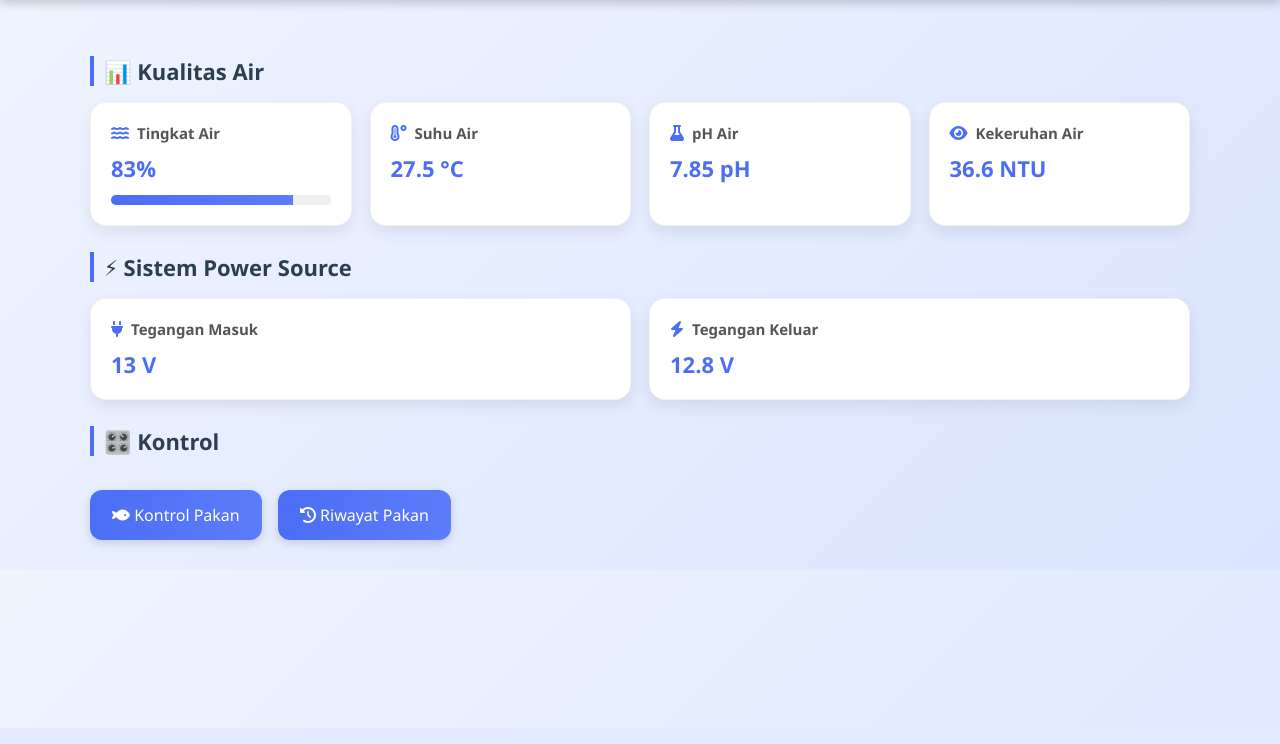
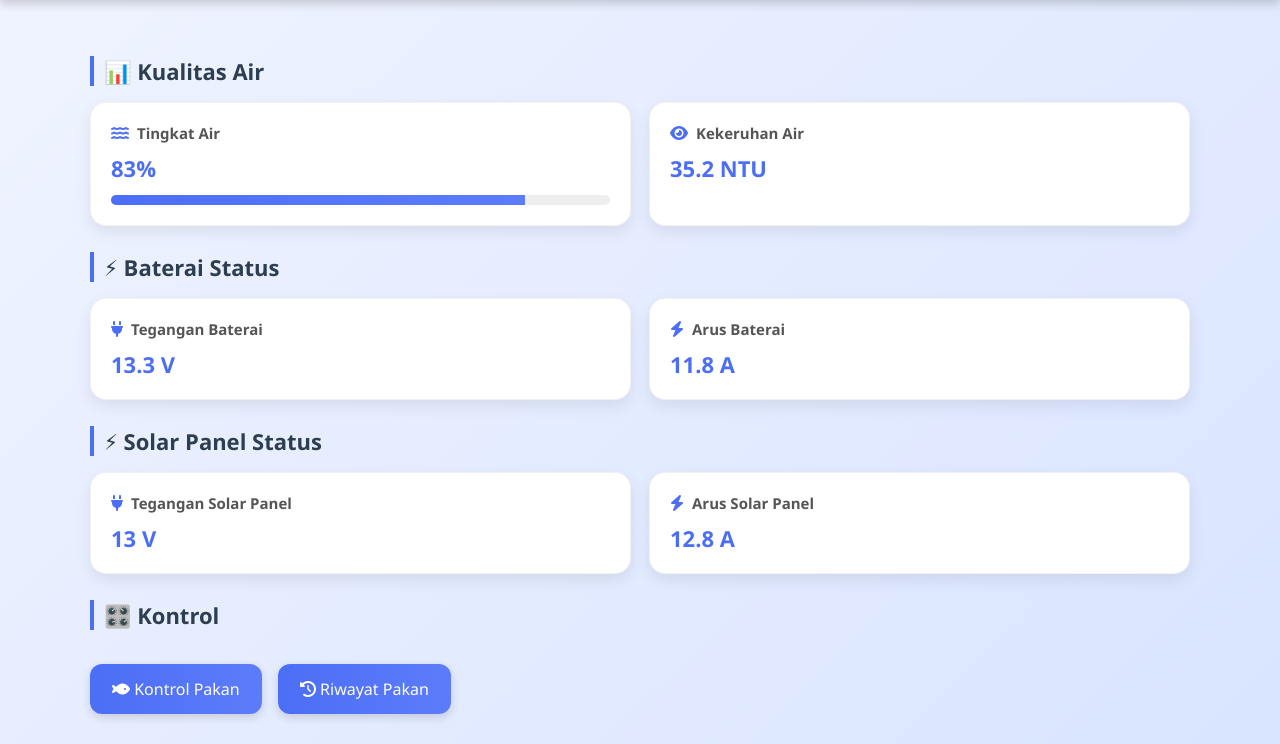
Before and after one commit to AhmadFadhelP/lipplopp, a PHP site: page /frontend/dashboard.php in a window 1280 px wide. Shown: the part 72-816 px from the top of the page. Before the commit the page ends 719 px from the top, so only its background shows below. Run offline with PHP 8.4, Linux system fonts and the light colour scheme; the visitor is signed in with stand-in values (Sample User, id 1).

Commit message:
changing some parameter on dashboard

```diff
--- a/frontend/dashboard.php
+++ b/frontend/dashboard.php
@@ -146,29 +146,34 @@ if (!isset($_SESSION['username'])) {
         <p id="tingkatAir">75%</p>
         <div class="progress-bar"><div id="tingkatAirBar" class="progress-fill"></div></div>
       </div>
-      <div class="card">
-        <h4><i class="fa fa-temperature-high"></i> Suhu Air</h4>
-        <p id="suhuAir">27.5 °C</p>
-      </div>
-      <div class="card">
-        <h4><i class="fa fa-flask"></i> pH Air</h4>
-        <p id="phAir">7.2 pH</p>
-      </div>
+
+
       <div class="card">
         <h4><i class="fa fa-eye"></i> Kekeruhan Air</h4>
         <p id="kekeruhanAir">25.5 NTU</p>
       </div>
     </div>
 
-    <div class="section-title">⚡ Sistem Power Source</div>
+    <div class="section-title">⚡ Baterai Status</div>
     <div class="grid">
       <div class="card">
-        <h4><i class="fa fa-plug"></i> Tegangan Masuk</h4>
-        <p id="teganganMasuk">13.9 V</p>
+        <h4><i class="fa fa-plug"></i> Tegangan Baterai</h4>
+        <p id="teganganBaterai">13.9 V</p>
       </div>
       <div class="card">
-        <h4><i class="fa fa-bolt"></i> Tegangan Keluar</h4>
-        <p id="teganganKeluar">12.8 V</p>
+        <h4><i class="fa fa-bolt"></i> Arus Baterai</h4>
+        <p id="arusBaterai">12.8 A</p>
+      </div>
+    </div>
+    <div class="section-title">⚡ Solar Panel Status</div>
+    <div class="grid">
+      <div class="card">
+        <h4><i class="fa fa-plug"></i> Tegangan Solar Panel</h4>
+        <p id="teganganSolarpanel">13.9 V</p>
+      </div>
+      <div class="card">
+        <h4><i class="fa fa-bolt"></i> Arus Solar Panel</h4>
+        <p id="arusSolarpanel">12.8 A</p>
       </div>
     </div>
 
@@ -185,24 +190,23 @@ if (!isset($_SESSION['username'])) {
 
     function updateRandomData() {
       const tingkatAir = getRandom(50, 100, 0);
-      const suhu = getRandom(25, 32, 1);
-      const ph = getRandom(6.5, 8.5, 2);
       const kekeruhan = getRandom(10, 80, 1);
-      const tegIn = getRandom(12, 14, 1);
-      const tegOut = getRandom(11, 13, 1);
+      const teganganBaterai = getRandom(12, 14, 1);
+      const arusBaterai = getRandom(11, 13, 1);
+      const teganganSolarpanel = getRandom(12, 14, 1);
+      const arusSolarpanel = getRandom(11, 13, 1);
 
       document.getElementById('tingkatAir').textContent = tingkatAir + '%';
-      document.getElementById('suhuAir').textContent = suhu + ' °C';
-      document.getElementById('phAir').textContent = ph + ' pH';
       document.getElementById('kekeruhanAir').textContent = kekeruhan + ' NTU';
-      document.getElementById('teganganMasuk').textContent = tegIn + ' V';
-      document.getElementById('teganganKeluar').textContent = tegOut + ' V';
+      document.getElementById('teganganBaterai').textContent = teganganBaterai + ' V';
+      document.getElementById('arusBaterai').textContent = arusBaterai + ' A';
+      document.getElementById('teganganSolarpanel').textContent = teganganSolarpanel + ' V';
+      document.getElementById('arusSolarpanel').textContent = arusSolarpanel + ' A';
 
       document.getElementById('tingkatAirBar').style.width = tingkatAir + "%";
 
       // warna dinamis
-      document.getElementById('suhuAir').style.color = suhu > 30 ? "#FF6B6B" : "#4C6EF5";
-      document.getElementById('phAir').style.color = (ph < 6.5 || ph > 8.5) ? "#E03131" : "#4C6EF5";
+
     }
 
     updateRandomData();
```
